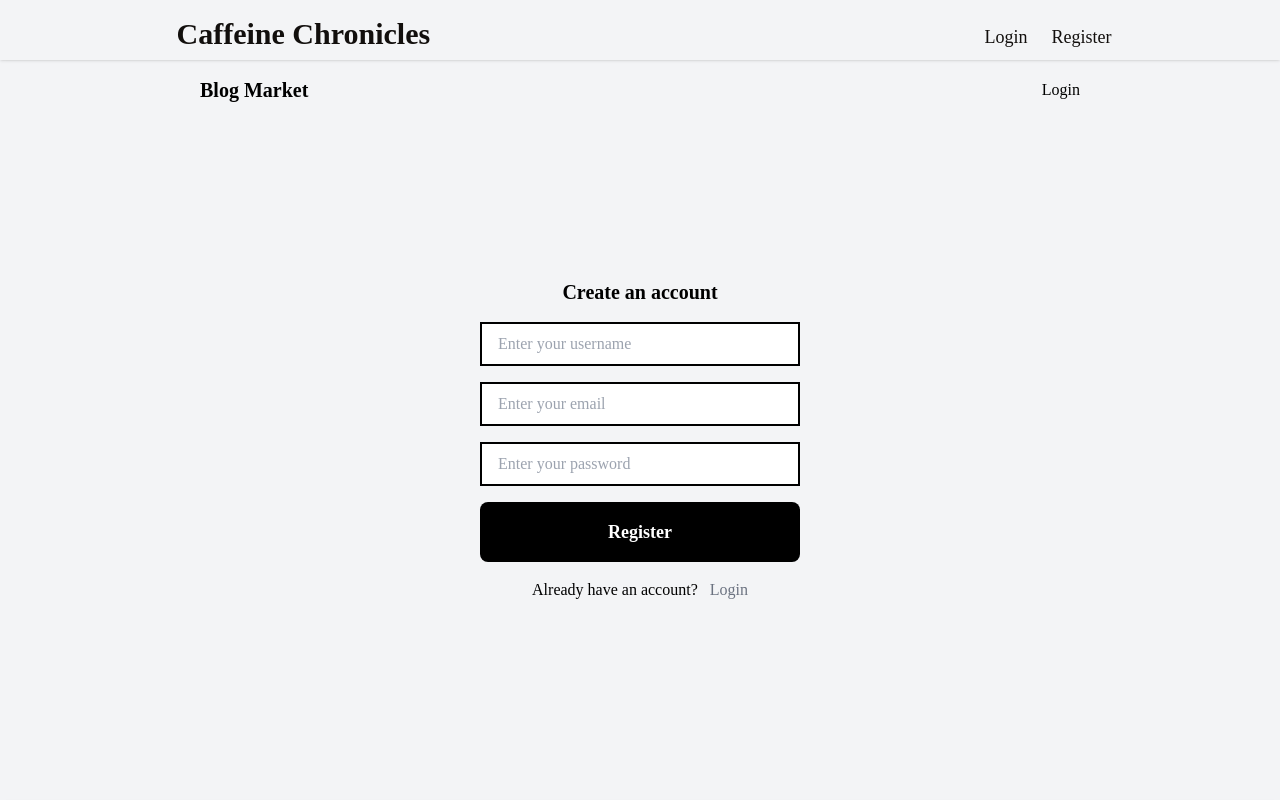
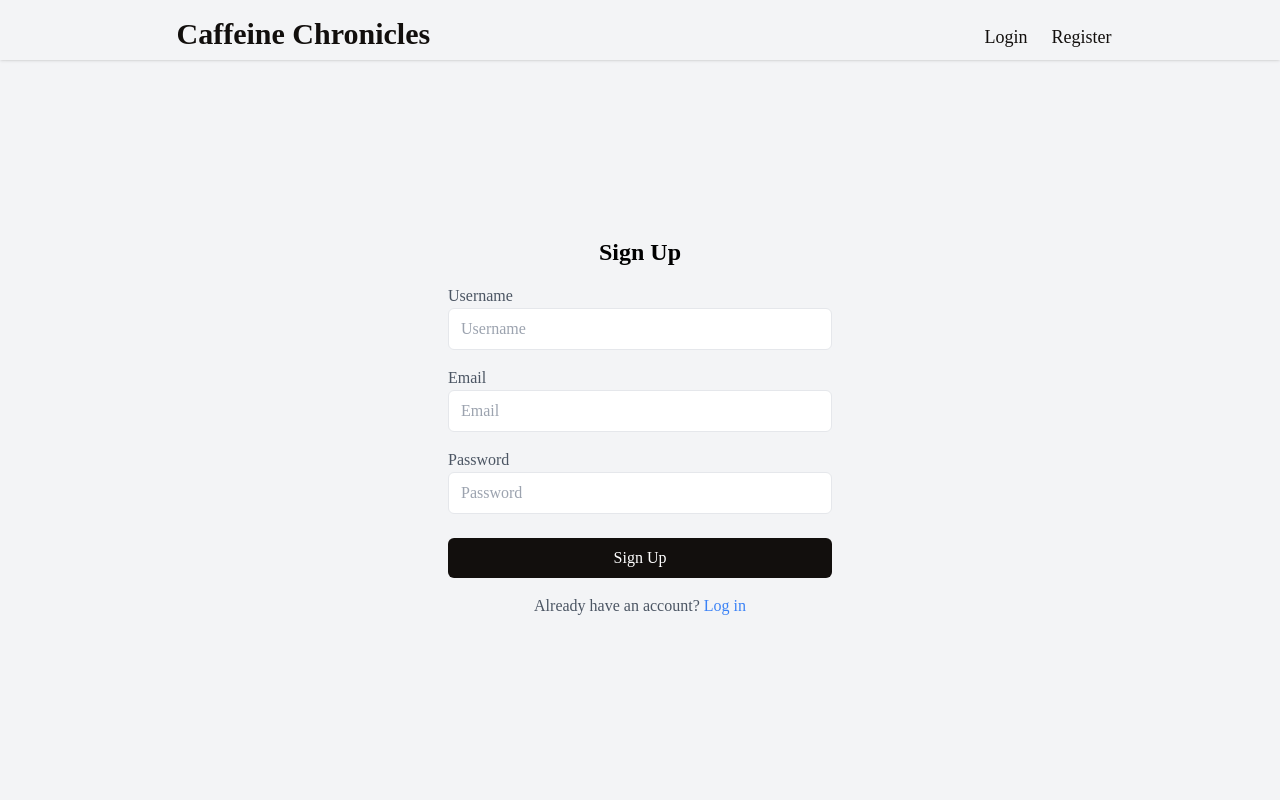
Before and after one commit to Noordibou/Coffee-Shop-Blog, a React (Create React App) app in the folder client/: page /register in a window 1280 px wide. Shown: the top 800 px of the page. Built offline with nearby package versions, Linux system fonts and the light colour scheme; no server answers.

Commit message:
trying to save tokens

```diff
--- a/client/src/components/Add/Add.jsx
+++ b/client/src/components/Add/Add.jsx
@@ -51,7 +51,7 @@ const Add = () => {
                 userId: user._id,
             };
 
-            const postResponse = await axios.post(URL + `/coffeeshops/create`, postData);
+            const postResponse = await axios.post(URL + `/coffeeshops/create`, postData, { withCredentials: true });
             console.log(postResponse);
             navigate('/');
         } catch (error) {
--- a/client/src/pages/Auth/LoginPage.jsx
+++ b/client/src/pages/Auth/LoginPage.jsx
@@ -1,57 +1,94 @@
-import { Link, useNavigate } from "react-router-dom"
-import { useContext, useState } from "react"
-import axios from "axios"
-import  URL from "../../URL"
-import { UserContext } from "../../context/UserContext"
+import React, { useContext, useState } from "react";
+import axios from "axios";
+import { useNavigate } from 'react-router-dom';
+import { UserContext } from '../../context/UserContext';
+import URL from '../../URL'
 
+export default function LoginPage() {
+    const navigate = useNavigate();
+    const [email, setEmail] = useState("");
+    const [password, setPassword] = useState("");
+    const [error, setError] = useState(null);
+    const { setUser } = useContext(UserContext)
 
-const Login = () => {
-  const [email,setEmail]=useState("")
-  const [password,setPassword]=useState("")
-  const [error,setError]=useState(false)
-  const {setUser}=useContext(UserContext)
-  const navigate=useNavigate()
+    const handleSubmit = async (e) => {
+        e.preventDefault();
 
-  const handleLogin=async()=>{
-    try{
-      const res=await axios.post(URL+"/auth/login",{email,password},{withCredentials:true})
-      // console.log(res.data)
-      setUser(res.data)
-      navigate("/")
+        try {
+            const response = await axios.post(URL +`/auth/login`, {
+                email,
+                password,
+            }, { withCredentials: true });
 
-    }
-    catch(err){
-      setError(true)
-      console.log(err)
+            if (response.status === 200) {
 
-    }
+                console.log("Login successful!");
+                setUser(response.data)
+                navigate('/');
+            } else {
+                setError("Wrong credentials!");
+            }
+        } catch (err) {
+            setError("An error occurred while logging in.");
+            console.error("Error:", err);
+        }
+    };
 
-  }
-  return (
-    <>
-    <div className="flex items-center justify-between px-6 md:px-[200px] py-4">
-    <h1 className="text-lg md:text-xl font-extrabold"><Link to="/">Blog Market</Link></h1>
-    <h3><Link to="/register">Register</Link></h3>
-    </div>
-<div className="w-full flex justify-center items-center h-[80vh] ">
-       <div className="flex flex-col justify-center items-center space-y-4 w-[80%] md:w-[25%]">
-         <h1 className="text-xl font-bold text-left">Log in to your account</h1>
-         <input onChange={(e)=>setEmail(e.target.value)} className="w-full px-4 py-2 border-2 border-black outline-0" type="text" placeholder="Enter your email" />
-         <input onChange={(e)=>setPassword(e.target.value)} className="w-full px-4 py-2 border-2 border-black outline-0" type="password" placeholder="Enter your password" />
-         <button onClick={handleLogin} className="w-full px-4 py-4 text-lg font-bold text-white bg-black rounded-lg hover:bg-gray-500 hover:text-black ">Log in</button>
-         {error && <h3 className="text-red-500 text-sm ">Something went wrong</h3>}
-         <div className="flex justify-center items-center space-x-3">
-          <p>New here?</p>
-          <p className="text-gray-500 hover:text-black"><Link to="/register">Register</Link></p>
-         </div>
-       </div>
-    </div>
-    </>
-
-  )
+    return (
+        <main className="bg-gray-100 flex justify-center pt-44 h-screen">
+            <div className="w-96">
+                <h2 className="text-2xl font-semibold mb-4 text-center">Login</h2>
+                <form onSubmit={handleSubmit}>
+                    <div className="mb-4">
+                        <label htmlFor="email" className="block text-gray-600">
+                            Email
+                        </label>
+                        <input
+                            type="email"
+                            id="email"
+                            name="email"
+                            value={email}
+                            onChange={(e) => setEmail(e.target.value)}
+                            className="w-full px-3 py-2 border rounded-md focus:outline-none focus:ring focus:border-blue-300"
+                            placeholder="Email"
+                            required
+                        />
+                    </div>
+                    <div className="mb-6">
+                        <label htmlFor="password" className="block text-gray-600">
+                            Password
+                        </label>
+                        <input
+                            type="password"
+                            id="password"
+                            name="password"
+                            value={password}
+                            onChange={(e) => setPassword(e.target.value)}
+                            className="w-full px-3 py-2 border rounded-md focus:outline-none focus:ring focus:border-blue-300"
+                            placeholder="Password"
+                            required
+                        />
+                    </div>
+                    <div className="mb-4">
+                        <button
+                            type="submit"
+                            className="w-full bg-bodyColor text-white py-2 rounded-md hover:bg-gray-600 focus:outline-none focus:ring focus:border-blue-300"
+                        >
+                            Login
+                        </button>
+                    </div>
+                </form>
+                {error && <p className="text-red-500 text-center">{error}</p>}
+                <p className="text-center text-gray-600">
+                    Don't have an account?{" "}
+                    <a href="/register" className="text-blue-500">
+                        Sign up
+                    </a>
+                </p>
+            </div>
+        </main>
+    );
 }
-
-export default Login
 // import { Link, useNavigate } from "react-router-dom"
 // import { useContext, useState } from "react"
 // import axios from "axios"
--- a/client/src/pages/Auth/Register.jsx
+++ b/client/src/pages/Auth/Register.jsx
@@ -1,59 +1,98 @@
-import { Link, useNavigate } from "react-router-dom"
-import { useState } from "react"
-import axios from 'axios'
-import URL from '../../URL'
+import React, { useState } from 'react';
+import axios from 'axios';
+import { useNavigate } from 'react-router-dom';
+import URL from '../../URL';
 
+export default function Register() {
+  const navigate = useNavigate();
 
-const Register = () => {
-  const [username,setUsername]=useState("")
-  const [email,setEmail]=useState("")
-  const [password,setPassword]=useState("")
-  const [error,setError]=useState(false)
-  const navigate=useNavigate()
+  const [formData, setFormData] = useState({
+    username: '',
+    email: '',
+    password: '',
+  });
 
-  const handleRegister=async ()=>{
+  const handleChange = (e) => {
+    const { name, value } = e.target;
+    setFormData({
+      ...formData,
+      [name]: value,
+    });
+  };
 
-    try{
-      const res=await axios.post(URL+"/auth/register",{username,email,password})
-      setUsername(res.data.username)
-      setEmail(res.data.email)
-      setPassword(res.data.password)
-      setError(false)
-      navigate("/login")
-
+  const handleSubmit = async (e) => {
+    e.preventDefault();
+    try {
+      const response = await axios.post(URL+`/auth/register`, formData);
+      console.log('Registration successful:', response.data);
+      navigate('/login');
+    } catch (error) {
+      console.error('Registration failed:', error.response.data);
     }
-    catch(err){
-      setError(true)
-      console.log(err)
-    }
-
-  }
-
-
-
+  };
   return (
-    <>
-      <div className="flex items-center justify-between px-6 md:px-[200px] py-4">
-    <h1 className="text-lg md:text-xl font-extrabold"><Link to="/">Blog Market</Link></h1>
-    <h3><Link to="/login">Login</Link></h3>
-    </div>
-    <div className="w-full flex justify-center items-center h-[80vh] ">
-       <div className="flex flex-col justify-center items-center space-y-4 w-[80%] md:w-[25%]">
-         <h1 className="text-xl font-bold text-left">Create an account</h1>
-         <input onChange={(e)=>setUsername(e.target.value)} className="w-full px-4 py-2 border-2 border-black outline-0" type="text" placeholder="Enter your username" />
-         <input onChange={(e)=>setEmail(e.target.value)} className="w-full px-4 py-2 border-2 border-black outline-0" type="text" placeholder="Enter your email" />
-         <input onChange={(e)=>setPassword(e.target.value)} className="w-full px-4 py-2 border-2 border-black outline-0" type="password" placeholder="Enter your password" />
-         <button onClick={handleRegister} className="w-full px-4 py-4 text-lg font-bold text-white bg-black rounded-lg hover:bg-gray-500 hover:text-black ">Register</button>
-         {error && <h3 className="text-red-500 text-sm ">Something went wrong</h3>}
-         <div className="flex justify-center items-center space-x-3">
-          <p>Already have an account?</p>
-          <p className="text-gray-500 hover:text-black"><Link to="/login">Login</Link></p>
-         </div>
-       </div>
-    </div>
-    </>
-
-  )
+    <main className="bg-gray-100 flex justify-center pt-44 h-screen">
+      <div className="w-96">
+        <h2 className="text-2xl font-semibold mb-4 text-center">Sign Up</h2>
+        <form onSubmit={handleSubmit}>
+          <div className="mb-4">
+            <label htmlFor="username" className="block text-gray-600">
+              Username
+            </label>
+            <input
+              type="text"
+              id="username"
+              name="username"
+              value={formData.username}
+              onChange={handleChange}
+              className="w-full px-3 py-2 border rounded-md focus:outline-none focus:ring focus:border-blue-300"
+              placeholder="Username"
+              required
+            />
+          </div>
+          <div className="mb-4">
+            <label htmlFor="email" className="block text-gray-600">
+              Email
+            </label>
+            <input
+              type="email"
+              id="email"
+              name="email"
+              value={formData.email}
+              onChange={handleChange}
+              className="w-full px-3 py-2 border rounded-md focus:outline-none focus:ring focus:border-blue-300"
+              placeholder="Email"
+              required
+            />
+          </div>
+          <div className="mb-6">
+            <label htmlFor="password" className="block text-gray-600">
+              Password
+            </label>
+            <input
+              type="password"
+              id="password"
+              name="password"
+              value={formData.password}
+              onChange={handleChange}
+              className="w-full px-3 py-2 border rounded-md focus:outline-none focus:ring focus:border-blue-300"
+              placeholder="Password"
+              required
+            />
+          </div>
+          <div className="mb-4">
+            <button
+              type="submit"
+              className="w-full bg-bodyColor text-white py-2 rounded-md hover:bg-gray-600 focus:outline-none focus:ring focus:border-blue-300"
+            >
+              Sign Up
+            </button>
+          </div>
+        </form>
+        <p className="text-center text-gray-600">
+          Already have an account? <a href="/login" className="text-blue-500">Log in</a>
+        </p>
+      </div>
+    </main>
+  );
 }
-
-export default Register
```
Also changed, not shown: 2 other files (tests, documents, lock files or other folders).
